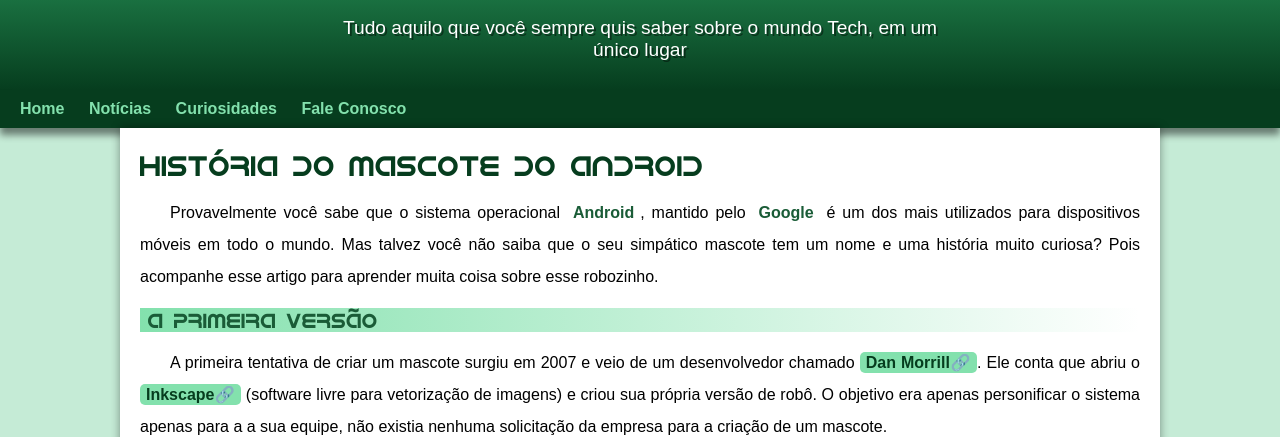
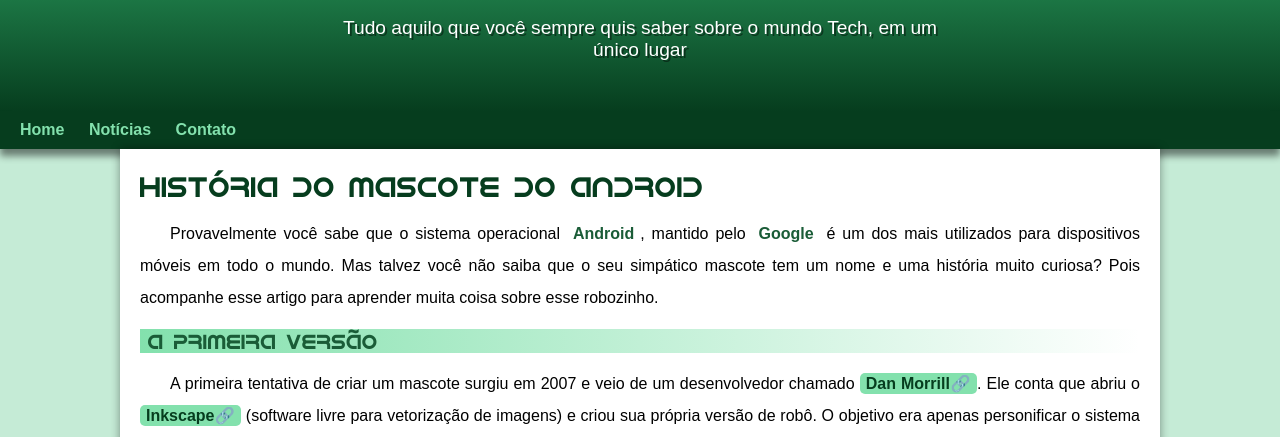
Before and after one commit to higorwerle/projeto-android, a plain HTML site: page index.html in a window 1280 px wide. Shown: the part 100-537 px from the top of the page. Drawn offline with Linux system fonts and the light colour scheme.

Commit message:
Padding corrigido

```diff
--- a/estilo/style.css
+++ b/estilo/style.css
@@ -56,11 +56,9 @@ header > p {
     text-shadow: 2px 2px 0px rgba(0, 0, 0, 0.445);
     font-family: var(--fonte-padrao);
     font-size: 1.2em;
-    padding: 0 10px;
+    padding: 0 10px 50px 10px;
     max-width: 600px;
     margin: auto;
-    margin-bottom: 20px;
-
 }
 
 nav {
--- a/index.html
+++ b/index.html
@@ -16,8 +16,7 @@
         <nav>
             <a href="#">Home</a>
             <a href="#">Notícias</a>
-            <a href="#">Curiosidades</a>
-            <a href="#">Fale Conosco</a>
+            <a href="#">Contato</a>
         </nav>
         <main>
             <article>
```
